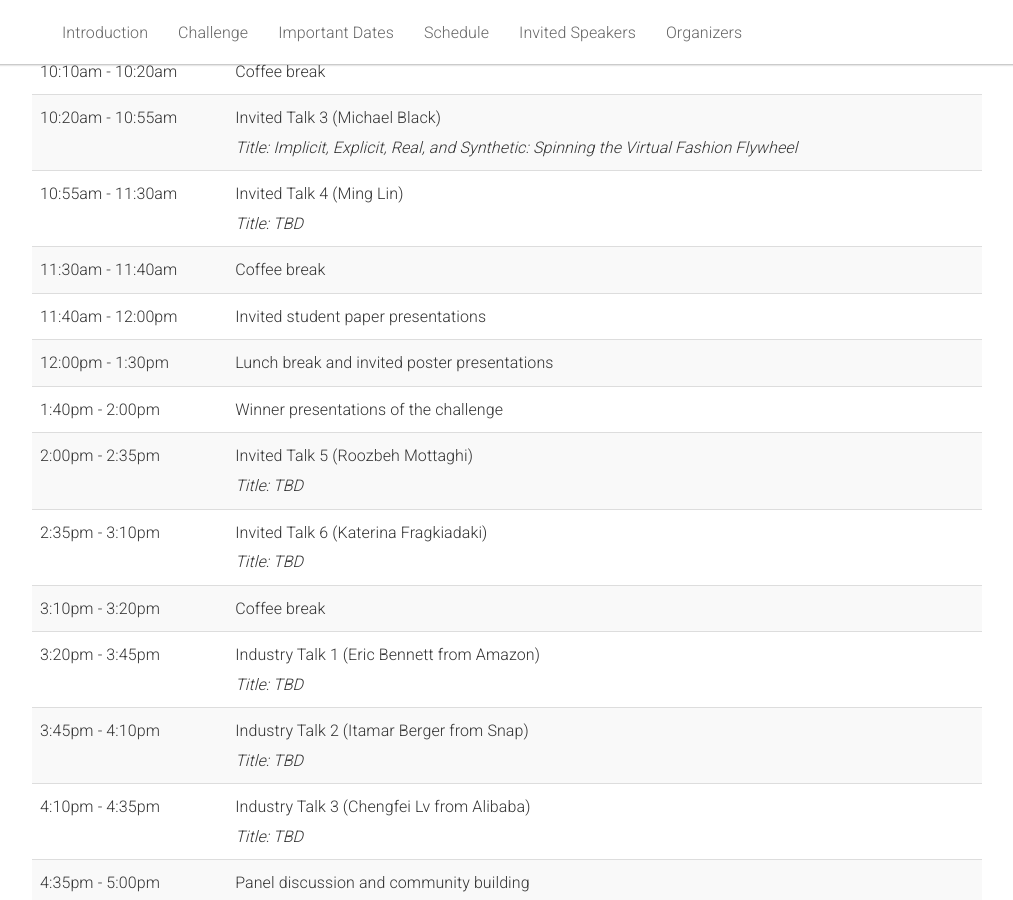
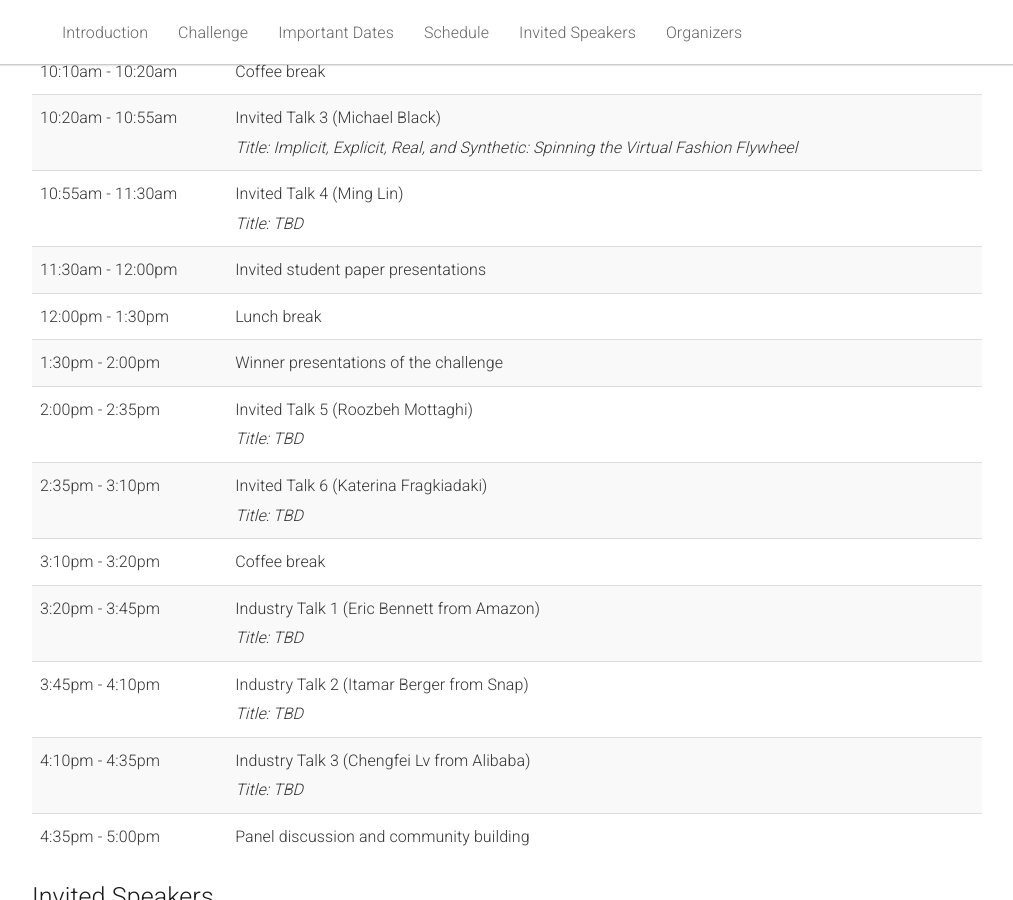
Before and after one commit to 3dv-in-ecommerce/3dv-in-ecommerce.github.io, a Jekyll site: the page built from _pages/home.md, in a window 1280 px wide and 900 px high, scrolled down 812 px. Shown: the whole window, without its empty margins (133-1146 px from the left). Built offline with Jekyll 4.4.1, drawn with Linux system fonts in a browser that asks for light colours.

Commit message:
update date

```diff
--- a/_pages/home.md
+++ b/_pages/home.md
@@ -107,22 +107,17 @@ acknowledgements: ""
           <td></td>
         </tr>
         <tr>
-          <td>11:30am - 11:40am</td>
-          <td>Coffee break</td>
-          <td></td>
-        </tr>
-        <tr>
-          <td>11:40am - 12:00pm</td>
+          <td>11:30am - 12:00pm</td>
           <td>Invited student paper presentations</td>
           <td></td>
         </tr>
         <tr>
           <td>12:00pm - 1:30pm</td>
-          <td>Lunch break and invited poster presentations</td>
+          <td>Lunch break</td>
           <td></td>
         </tr>
         <tr>
-          <td>1:40pm - 2:00pm</td>
+          <td>1:30pm - 2:00pm</td>
           <td>Winner presentations of the challenge</td>
           <td></td>
         </tr>
```
Also changed, not shown: 1 other file.
